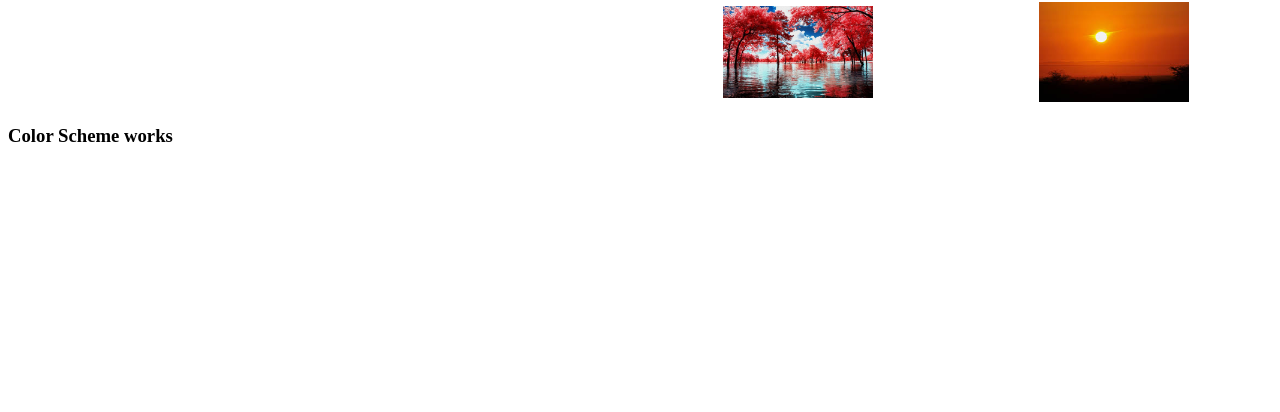
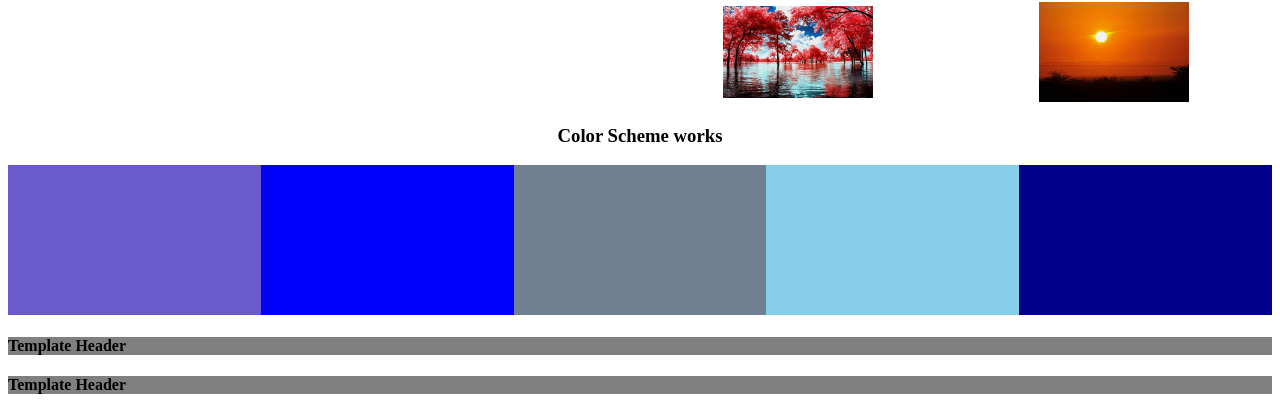
Before and after one commit to kwolfenb/capstone-project, a React (Create React App) app: page / in a window 1280 px wide. Shown: the part 674-1086 px from the top of the page. Before the commit the page ends 839 px from the top, so only its background shows below. Built offline with nearby package versions, Linux system fonts and the light colour scheme.

Commit message:
template build

```diff
--- a/package.json
+++ b/package.json
@@ -6,6 +6,7 @@
     "react": "^16.8.3",
     "react-dom": "^16.8.3",
     "react-redux": "^6.0.1",
+    "react-router-dom": "^4.3.1",
     "react-scripts": "2.1.5",
     "redux": "^4.0.1"
   },
--- a/src/components/Body.js
+++ b/src/components/Body.js
@@ -1,13 +1,18 @@
 import React from 'react';
-import ChooseColor from './ChooseColor'
-import ChoosePicture from './ChoosePicture'
-import ColorScheme from './ColorScheme'
+import ChooseColor from './ChooseColor';
+import ChoosePicture from './ChoosePicture';
+import ColorScheme from './ColorScheme';
+import Template1 from './Template1';
+import Template2 from './Template2';
 import './Body.css';
+import { Switch, Route, withRouter } from 'react-router-dom';
 
 function Body() {
 
   return (
     <div>
+      <div>
+
         <div className='bodyRow'>
           <div className='bodyCol'>
             <ChooseColor />
@@ -17,6 +22,11 @@ function Body() {
           </div>
         </div>
         <ColorScheme />
+      </div>
+      <div>
+        <Template1 />
+        <Template2 />
+      </div>
     </div >
   )
 
--- a/src/components/ColorScheme.js
+++ b/src/components/ColorScheme.js
@@ -1,10 +1,23 @@
 import React from 'react';
+import './colorScheme.css'
 
 function ColorScheme() {
 
   return(
-    <div>
+    <div className='colorScheme'>
       <h3>Color Scheme works</h3>
+      <div className='colors'>
+        <div id='color1'>
+        </div>
+        <div id='color2'>
+        </div>
+        <div id='color3'>
+        </div>
+        <div id='color4'>
+        </div>
+        <div id='color5'>
+        </div>
+      </div>
     </div>
   )
 
--- /dev/null
+++ b/src/components/Template.css
@@ -0,0 +1,3 @@
+.template {
+  background: gray;
+}
--- /dev/null
+++ b/src/components/Template1.js
@@ -0,0 +1,16 @@
+import React from 'react';
+import './Template.css'
+
+function Template1() {
+
+  return(
+    <div className='template'>
+      <div className='templateHeader'>
+        <h4>Template Header</h4>
+      </div>
+    </div>
+  )
+
+}
+
+export default Template1;
--- /dev/null
+++ b/src/components/Template2.js
@@ -0,0 +1,14 @@
+import React from 'react';
+import './Template.css'
+
+function Template2() {
+
+  return(
+    <div className='template'>
+        <h4>Template Header</h4>
+    </div>
+  )
+
+}
+
+export default Template2;
--- /dev/null
+++ b/src/components/colorScheme.css
@@ -0,0 +1,24 @@
+.colorScheme {
+  text-align: center;
+}
+.colors{
+  display: grid;
+  grid-template-columns: repeat(5, 1fr);
+}
+
+#color1 {
+  height: 150px;
+  background: slateblue;
+}
+#color2 {
+  background: blue;
+}
+#color3 {
+  background: slategrey;
+}
+#color4 {
+  background: skyblue;
+}
+#color5 {
+  background: darkblue;
+}
--- a/src/index.js
+++ b/src/index.js
@@ -1,6 +1,7 @@
 import React from 'react';
 import ReactDOM from 'react-dom';
 import App from './components/App';
+
 
 import { createStore } from 'redux';
 import rootReducer from './reducers/rootReducer'
@@ -13,4 +14,4 @@ ReactDOM.render(
         <App />
     </Provider>,
 
-document.getElementById('root'))
+    document.getElementById('root'));
```
Also changed, not shown: src/components/App.js (+4 -4 lines), 1 other file (tests, documents, lock files or other folders). Lines whose indentation alone changed are shown as unchanged.
